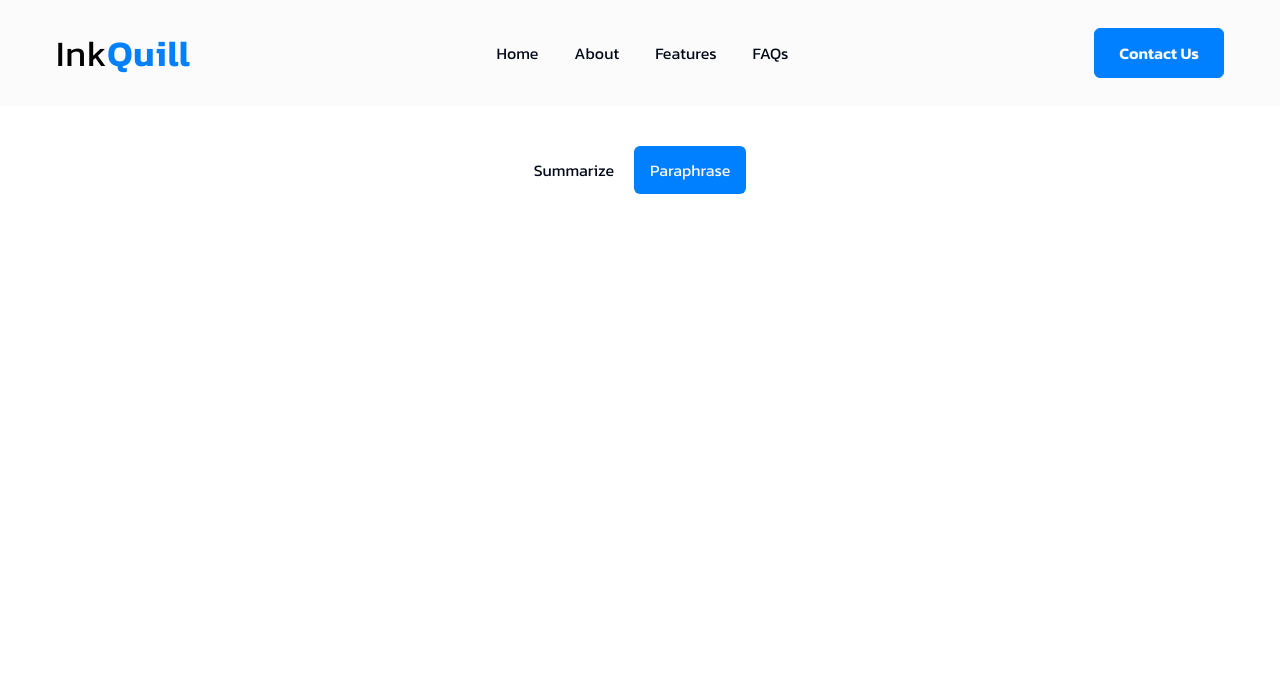
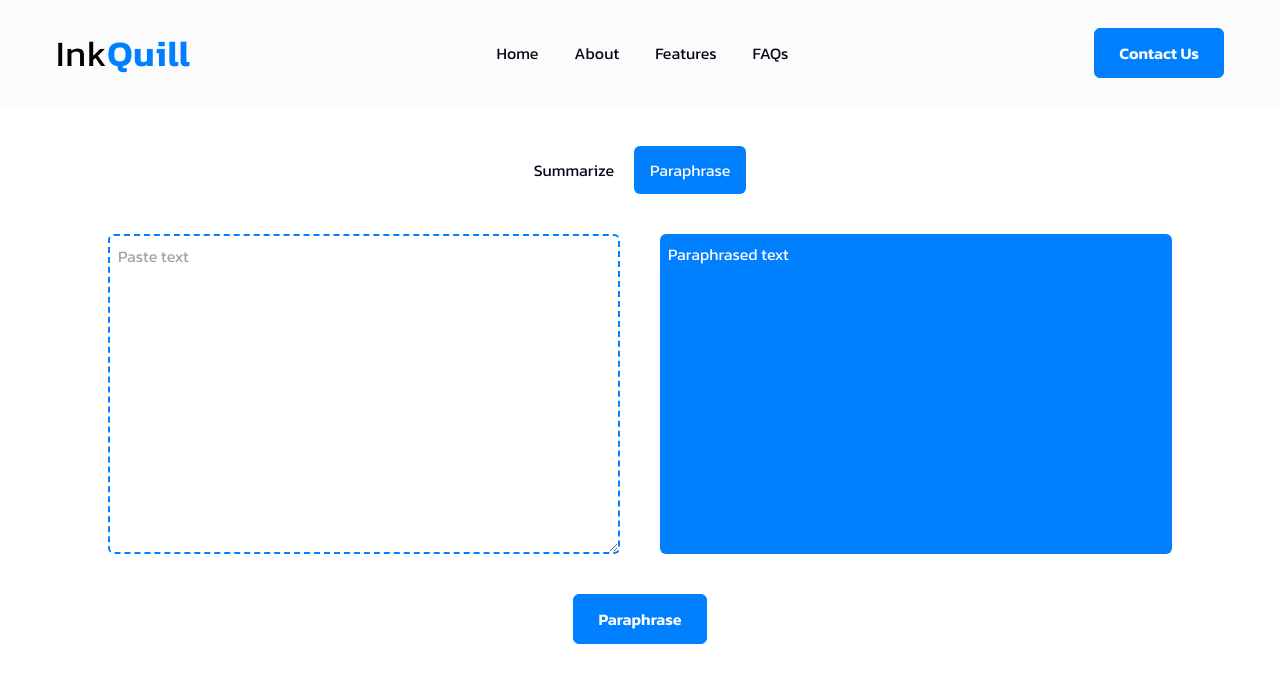
Before and after one commit to daniel-idowu-01/inkquill, a Next.js app: page /paraphraser in a window 1280 px wide. Shown: the top 682 px of the page. Built offline with nearby package versions, Linux system fonts and the light colour scheme.

Commit message:
completed paraphrase section

```diff
--- a/app/paraphraser/page.tsx
+++ b/app/paraphraser/page.tsx
@@ -1,6 +1,7 @@
 import React from "react";
 import Link from "next/link";
 import { NavBar } from "../components";
+import Button from "../ui/Button";
 
 const Paraphraser = () => {
   return (
@@ -19,7 +20,24 @@ const Paraphraser = () => {
       </section>
 
       {/* main content of the page */}
-      <section></section>
+      <section className="flex flex-col md:flex-row justify-center h-80 gap-10">
+        <textarea
+          name="paste-text"
+          id="paste-text"
+          cols={30}
+          rows={10}
+          placeholder="Paste text"
+          className="mx-auto md:mx-0 border-2 border-azure-blue border-dashed w-[90%] md:w-[40%] focus:outline-azure-blue p-2 rounded-md"
+        ></textarea>
+
+        <article className="mx-auto md:mx-0 bg-azure-blue text-cotton-white w-[90%] md:w-[40%] h-96 md:h-full rounded-md p-2">
+          Paraphrased text
+        </article>
+      </section>
+
+      <div className="flex justify-center mt-10 bg-azure-blue md:bg-transparent p-3 md:p-0 rounded-tr-3xl rounded-bl-3xl">
+        <Button whiteBg={false} label="Paraphrase" />
+      </div>
     </main>
   );
 };
```
